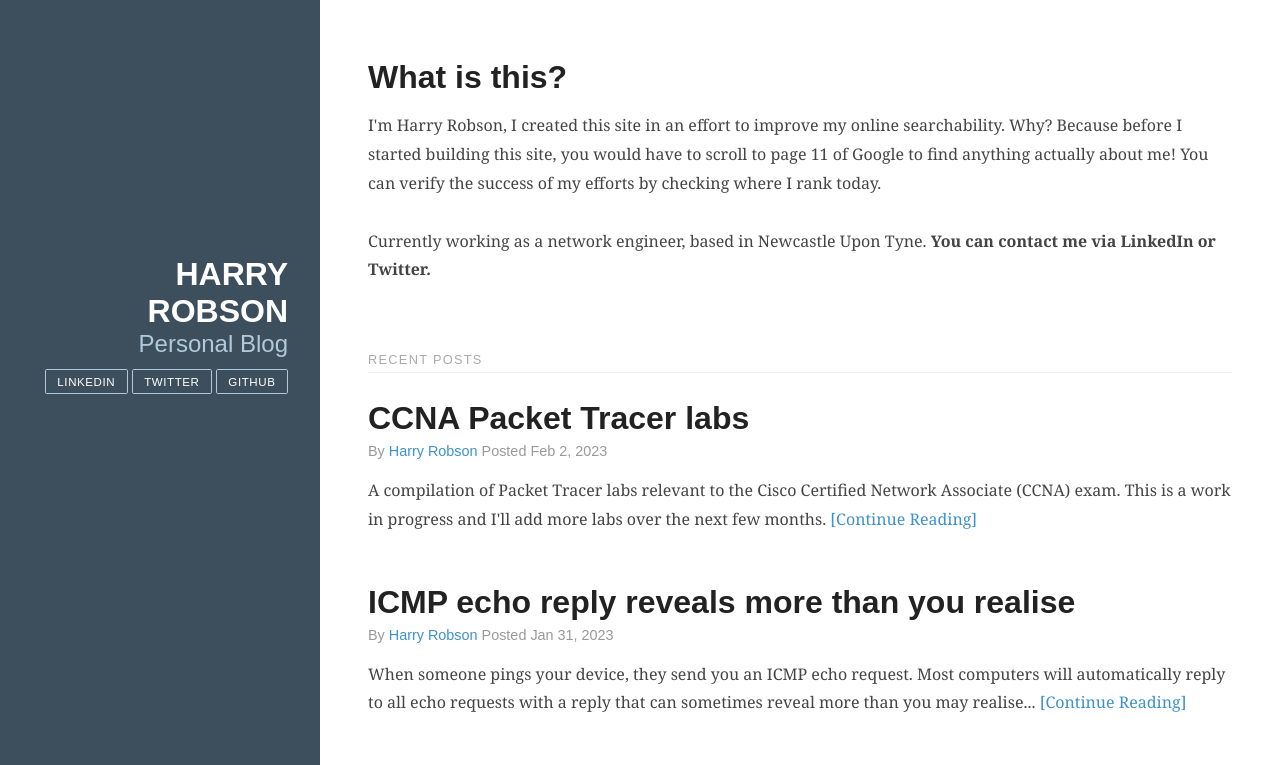
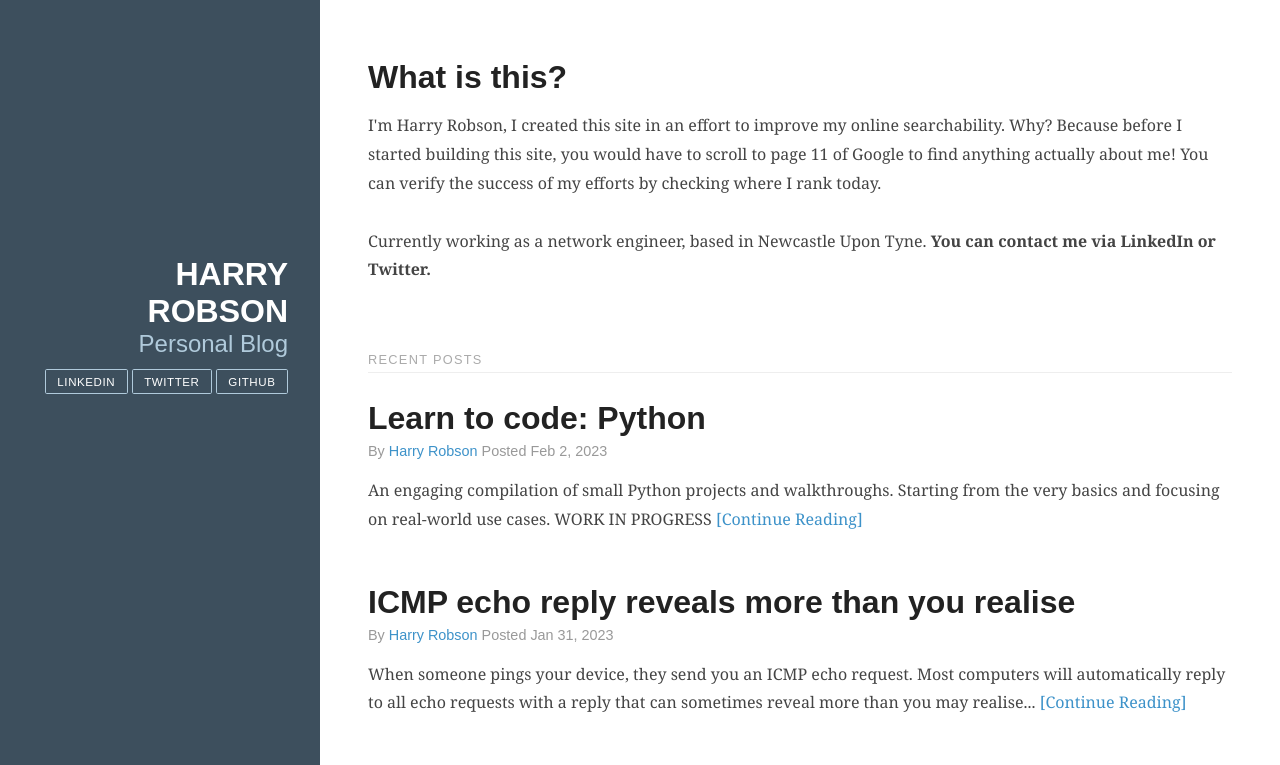
Before and after one commit to MAvaisAshraf/harryrobson.com, a plain HTML site: page index.html in a window 1280 px wide. Shown: the top 765 px of the page. Drawn offline with Linux system fonts and the light colour scheme.

Commit message:
changed post title

```diff
--- a/index.html
+++ b/index.html
@@ -68,7 +68,7 @@
                 <section class="post">
                     <header class="post-header">
 
-                        <h2 class="post-title">CCNA Packet Tracer labs</h2>
+                        <h2 class="post-title">Learn to code: Python</h2>
 
                         <p class="post-meta">
                             By <a class="post-author" href="https://harryrobson.com/">Harry Robson</a> Posted Feb 2, 2023
@@ -77,7 +77,7 @@
 
                     <div class="post-description">
                         <p>
-                            A compilation of Packet Tracer labs relevant to the Cisco Certified Network Associate (CCNA) exam. This is a work in progress and I'll add more labs over the next few months.
+                            An engaging compilation of small Python projects and walkthroughs. Starting from the very basics and focusing on real-world use cases. WORK IN PROGRESS
                             <a href="#">[Continue Reading]</a>
                         </p>
                     </div>
```
